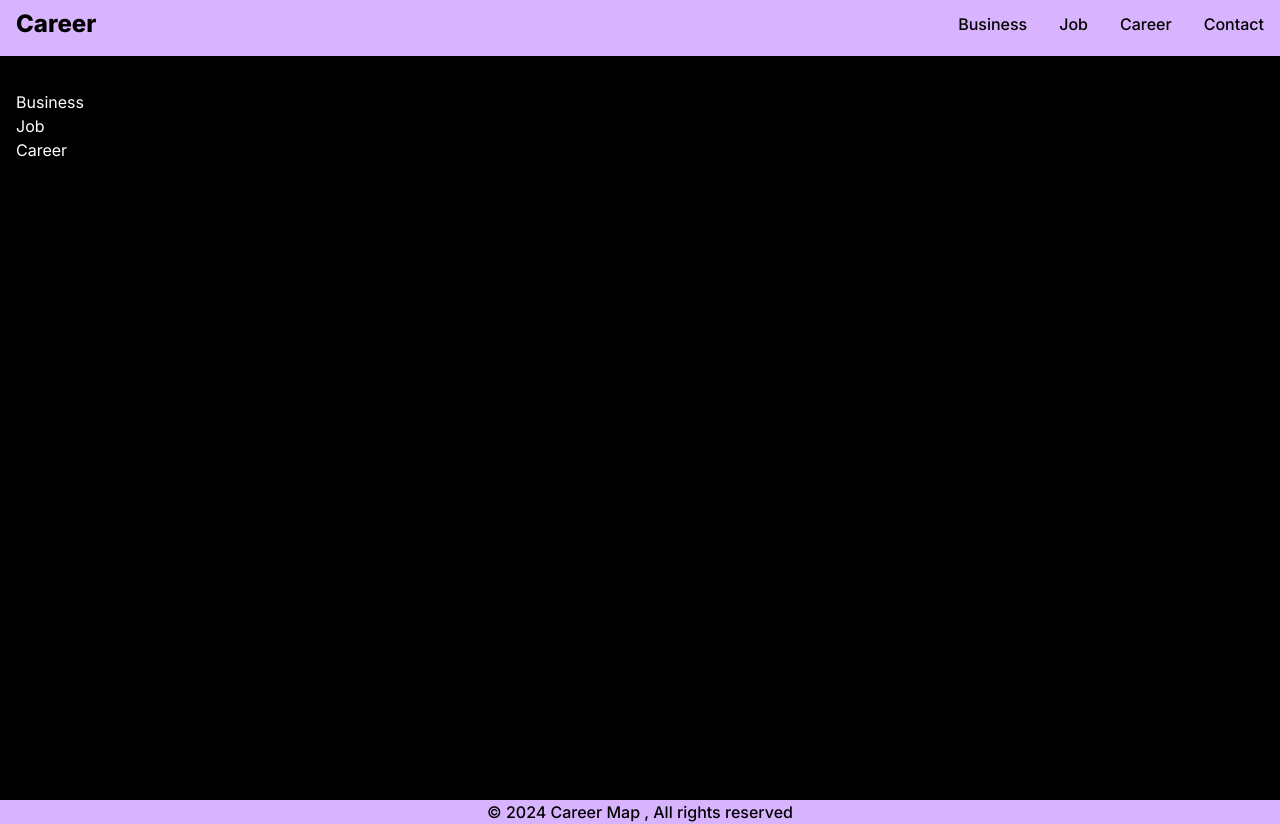
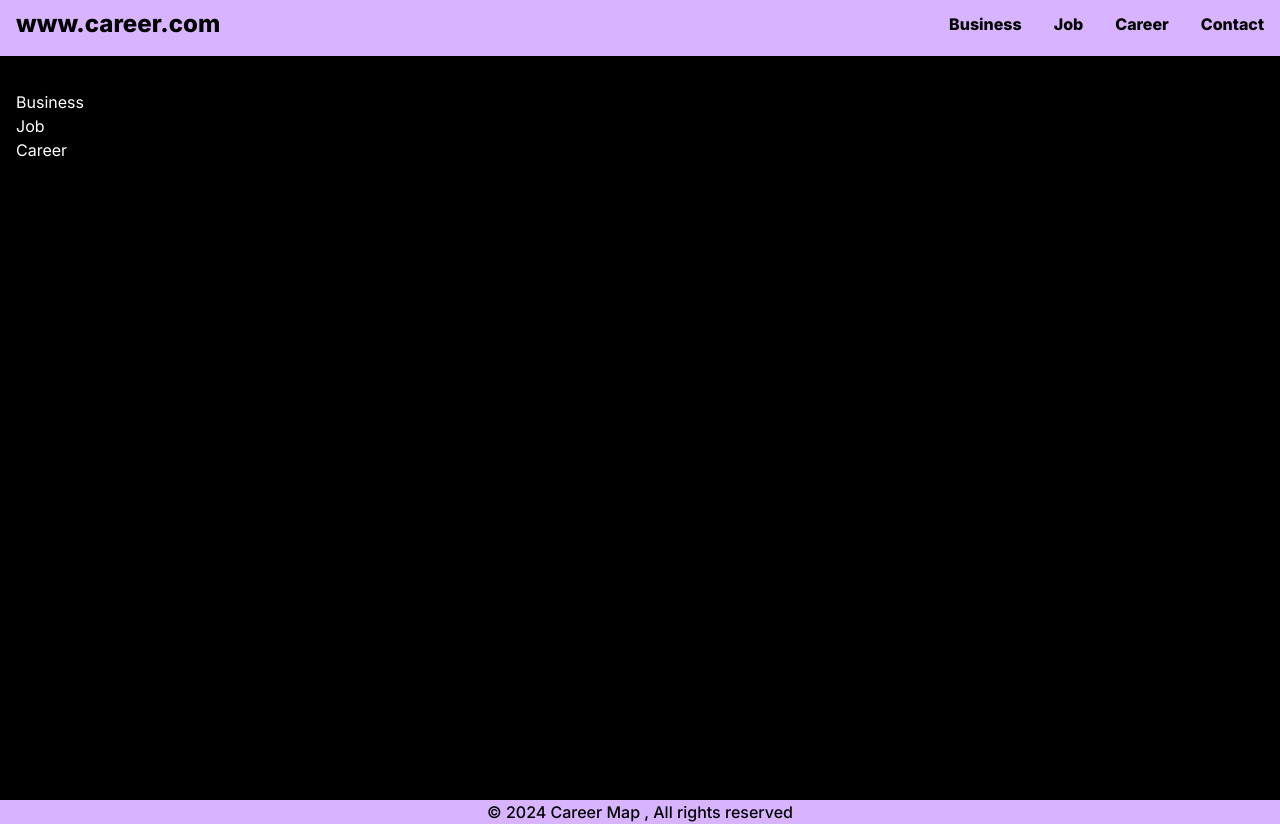
Before and after one commit to theravigandhi/career, a Next.js app: page / in a window 1280 px wide. Built offline with nearby package versions, Linux system fonts and the light colour scheme.

Commit message:
header optimize

```diff
--- a/components/navbar.tsx
+++ b/components/navbar.tsx
@@ -6,29 +6,29 @@ import { Button } from "./ui/button";
 function Navbar() {
   return (
     <header className="bg-purple-300 text-black h-[75px] md:h-14 fixed top-0 w-full overflow-hidden ">
-      <nav className="pt-2 px-4 md:flex items-center justify-between">
+      <nav className="md:pt-2 px-4 md:flex items-center justify-between">
         <div className="">
           <Link href="/">
-            <h1 className=" text-2xl font-extrabold">Career</h1>
+            <h1 className=" text-xl md:text-2xl md:font-extrabold  text-center ">
+              www.career.com
+            </h1>
           </Link>
         </div>
-        <div className="flex ">
-          <div>
-            <ul className="flex  space-x-8 font-medium justify-center   ">
+        <div className="flex mt-4 md:mt-0  ">
+          <ul className="flex space-x-8 font-extrabold">
             <Link href="/business" className="hover:text-white">
               <li>Business</li>
             </Link>
-              <Link href="/job" className="hover:text-white   rounded-md">
+            <Link href="/job" className="hover:text-white">
               <li>Job</li>
-              </Link>
+            </Link>{" "}
             <Link href="/career" className="hover:text-white">
               <li>Career</li>
-              </Link>
+            </Link>{" "}
             <Link href="/contact" className="hover:text-white">
-                <li>Contact </li>
+              <li>Contact</li>
             </Link>
           </ul>
-          </div>
         </div>
       </nav>
     </header>
```
Lines whose indentation alone changed are shown as unchanged.
